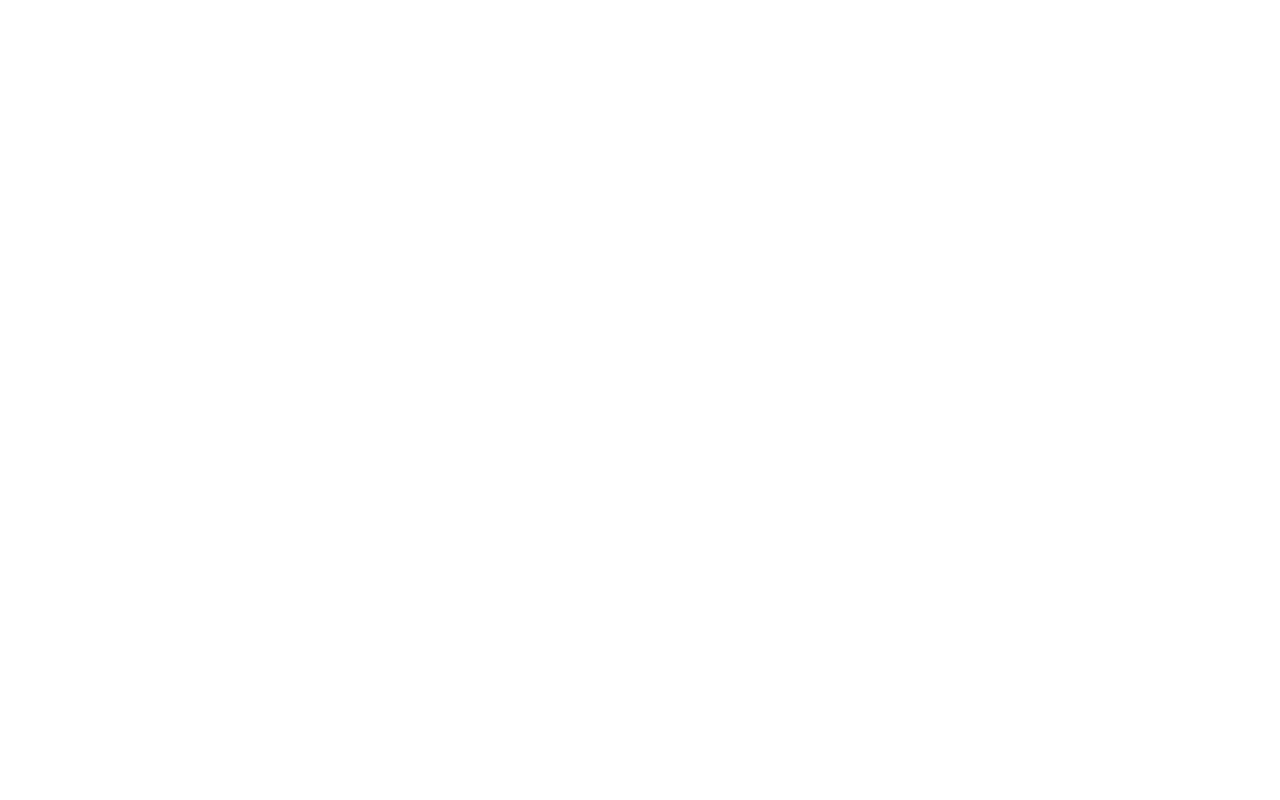
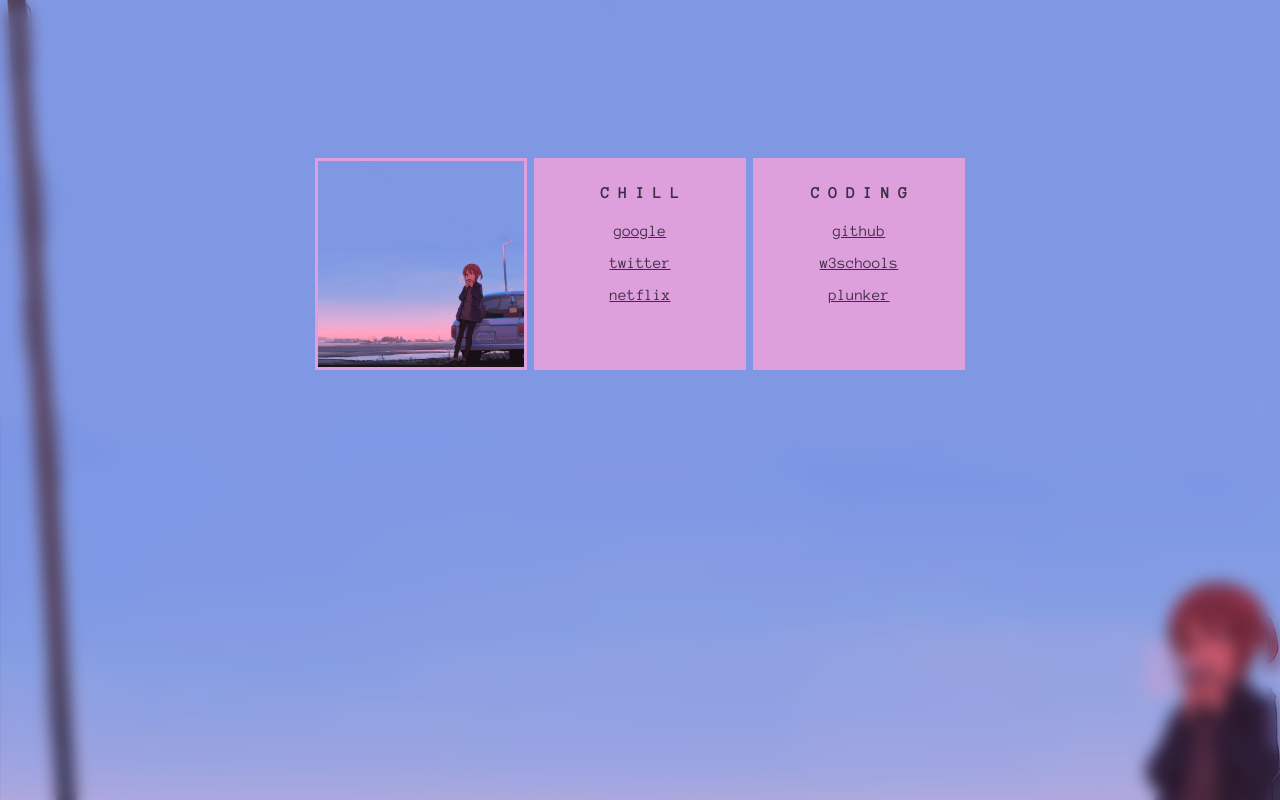
Before and after one commit to axaABIGAILi/IMGBlur-Startpage, a plain HTML site: page IMGBlurStartpage.html in a window 1280 px wide. Drawn offline with Linux system fonts and the light colour scheme.

Commit message:
updated HTML, CSS, blurred bg, centered DIVs

```diff
--- a/IMGBlurStartpage.html
+++ b/IMGBlurStartpage.html
@@ -1,7 +1,43 @@
 <!DOCTYPE html>
 <html>
+<head>
 
+    <title>Welcome to the Internet~</title>
 
+    <link rel="stylesheet" type="text/css" href="style.css">
 
+    <script type="text/javascript" src="script.js"></script>
+
+    <link href="https://fonts.googleapis.com/css?family=Anonymous+Pro&display=swap" rel="stylesheet">
+
+</head>
+
+<body>
+
+    <div class="container">
+
+        <!-- image panel, image changed in css stylesheet-->
+        <div class="links" id="imgcontainer">
+        </div>
+
+        <!-- left links panel -->
+        <div class="links" id="left">
+            <h4>C H I L L</h4>
+            <p><a href="https://www.google.com/" target="_blank">google</a></p>
+            <p><a href="https://twitter.com/" target="_blank">twitter</a></p>
+            <p><a href="https://www.netflix.com/" target="_blank">netflix</a></p>
+        </div>
+
+        <!-- right links panel-->
+        <div class="links" id="right">
+            <h4>C O D I N G</h4>
+            <p><a href="https://github.com/" target="_blank">github</a></p>
+            <p><a href="https://www.w3schools.com/" target="_blank">w3schools</a></p>
+            <p><a href="http://next.plnkr.co/edit/?open=lib%2Fscript.js" target="_blank">plunker</a></p>
+        </div>
+
+    </div>
+
+</body>
 
 </html>
--- a/style.css
+++ b/style.css
@@ -0,0 +1,85 @@
+body {
+    background-image: url("images/cargirlwall.png");
+    background-position: auto;
+    background-repeat: no-repeat;
+    background-size: 100%vh;
+    font-family: 'Anonymous Pro', monospace;
+    color: #3e2d43;
+    overflow: scroll;
+}
+
+div {
+    text-align: center;
+    z-index: 2;
+}
+
+a {
+    color: #3e2d43;
+}
+
+a:visited {
+    color:  #4d283d;
+}
+
+a:hover {
+    color: #8098e5;
+}
+
+.container::before {
+    content: "";
+    position: fixed;
+    left: 0;
+    right: 0;
+    z-index: -1;
+
+    display: block;
+    background-image: url('images/cargirlwall.png');
+    height: 100%;
+    width: auto;
+
+    filter: blur(8px);
+    -webkit-filter: blur(8px);
+    -moz-filter: blur(8px);
+}
+
+.container {
+    background-color: transparent;
+    text-align: center;
+    width: 650px;
+    height: 100%;
+    margin-bottom: auto;
+    margin-left: auto;
+    margin-right: auto;
+    overflow: auto;
+    position: relative;
+    object-fit: contain;
+}
+
+.links {
+    background-color: plum;
+    border: 3px solid plum;
+    width: 200px;
+    height: 200px;
+    margin-top: 150px;
+    padding: 3px;
+}
+
+#imgcontainer {
+    background-image: url("images/cargirlwall.png");
+    background-size: cover;
+    background-position-x: 40%;
+    float: left;
+    margin-right: 3px;
+    overflow: scroll;
+}
+
+#left {
+    margin: 0 auto;
+    margin-top: 150px;
+    display: inline-block;
+}
+
+#right {
+    float: right;
+    margin-left: 3px;
+}
```
